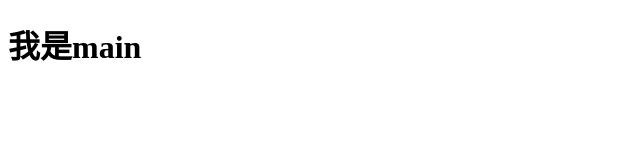
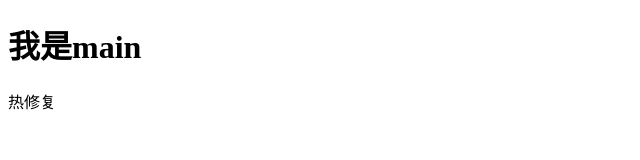
Before and after one commit to yuyucode/test-github, a plain HTML site: page test.html in a window 1280 px wide. Shown: the full height of the page, 0-640 px from the left. Drawn offline with Linux system fonts and the light colour scheme.

Commit message:
'hotfix'

```diff
--- a/test.html
+++ b/test.html
@@ -8,5 +8,11 @@
 <div id="app">
     <h1>我是main</h1>
 </div>
+<div id="hotfix">
+    热修复
+</div>
+<script>
+    var hotfix = "fsdfsdfsdfs"
+</script>
 </body>
 </html>
```
